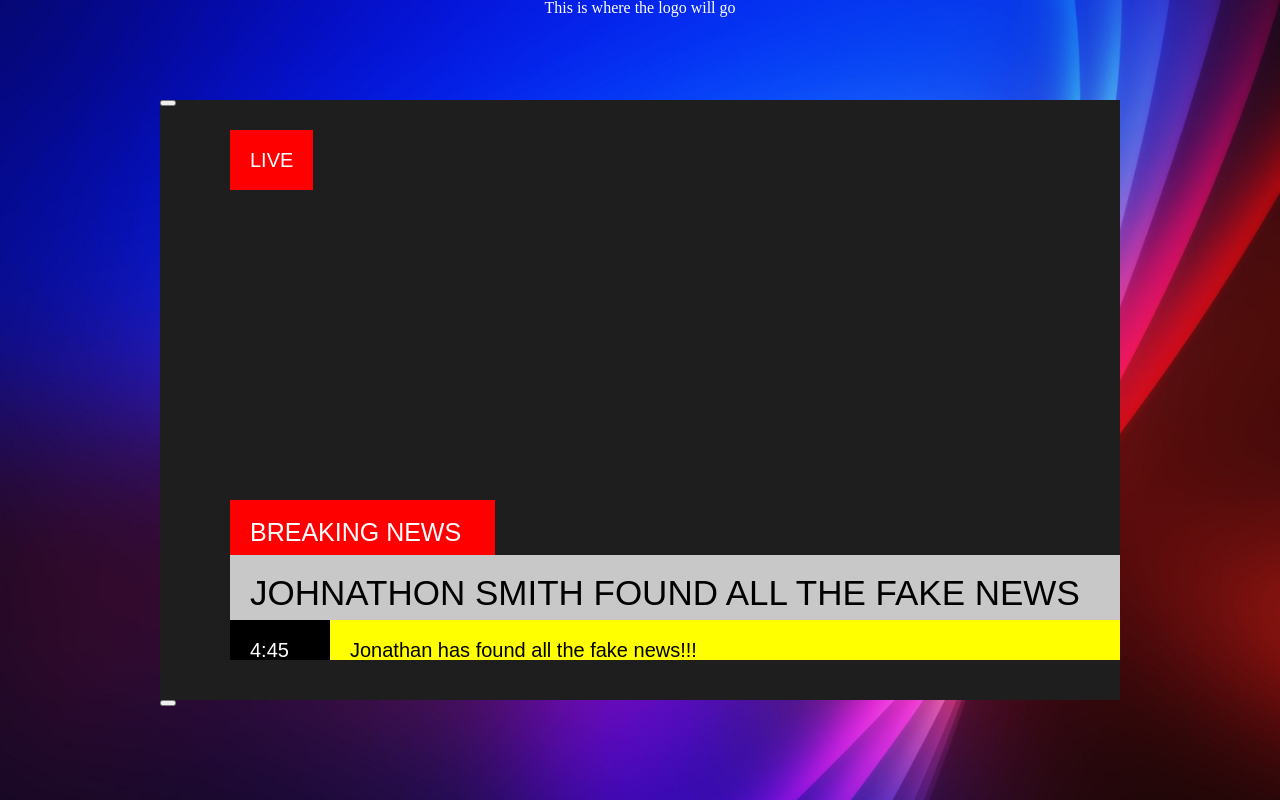
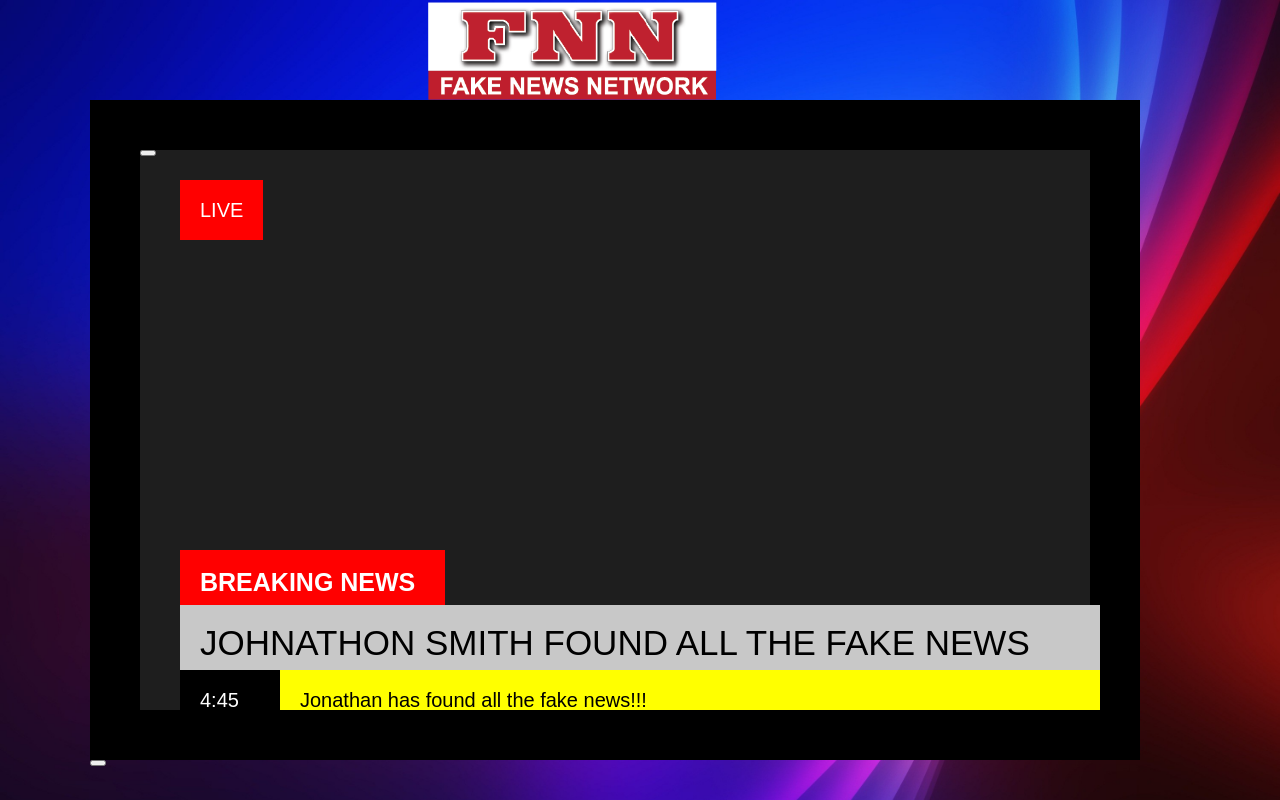
Before and after one commit to reddrum217/Trumps-Fake-News, a PHP site: page / in a window 1280 px wide. Run offline with PHP 8.4, Linux system fonts and the light colour scheme; some libraries are stand-ins or nearby versions.

Commit message:
Most HTML

```diff
--- a/assets/css/styles.css
+++ b/assets/css/styles.css
@@ -12,20 +12,30 @@
   background: yellow;
   background-size: cover;
   background-image: url("../../assets/images/206982.jpg");
+
 }
 
 header {
   background: none;
   top-margin: 300px;
   height: 100px;
+  width: 960px;
   text-align: center;
   color: white;
   padding: 30px;
+  overflow: hidden;
+}
 
+div.fnn-logo {
+    height: 100px;
+    width: auto;
+    margin: 0 auto;
+    content: url("../../assets/images/fnn-logo.png");
+    z-index: 10;
 }
 
 .wrapper {
-  width: 960px;
+  width: 1100px;
   margin: 0 auto;
 }
 
@@ -34,12 +44,23 @@
 #television {
   background: rgb(30,30,30) ;
   position: relative;
-  height: 600px;
+  height: 660px;
+  width:1050px;
+  border-style: solid;
+  border-color: black;
+  border-width: 50px;
+}
+
+.fake-video {
+  position: absolute;
+  z-index: 1;
+  min-height: 100%;
+  width: 960px;
 }
 
 #live {
   margin-top: 30px;
-  margin-left: 70px;
+  margin-left: 40px;
   background: red;
   position: absolute;
   padding: 20px;
@@ -47,27 +68,30 @@
   font-family: arial;
   font-size: 20px;
   font-style: bold;
+  z-index: 2;
+
 }
 
 
 #breaking-news{
   margin-top: 400px;
-  margin-left: 70px;
+  margin-left: 40px;
   background: red;
   position: absolute;
   padding: 20px;
   color: white;
   font-family: arial;
   font-size: 25px;
-  font-style: bold;
+  font-weight: bold;
   width: 265px;
+  z-index: 3;
 
 }
 
 
 #white-box{
   margin-top: 455px;
-  margin-left: 70px;
+  margin-left: 40px;
   background: rgb(200,200,200);
   position: absolute;
   padding: 20px;
@@ -75,14 +99,15 @@
   font-family: arial;
   font-size: 35px;
   font-style: bold;
-  width: 890px;
+  width: 920px;
   height: 65px;
+  z-index: 4;
 
 }
 
 #timer{
   margin-top: 520px;
-  margin-left: 70px;
+  margin-left: 40px;
   background: black;
   position: absolute;
   padding: 20px;
@@ -92,12 +117,13 @@
   font-style: bold;
   width: 100px;
   height: 30px;
+  z-index: 5;
 
 }
 
 #stats-box{
   margin-top: 520px;
-  margin-left: 170px;
+  margin-left: 140px;
   background: yellow;
   position: absolute;
   padding: 20px;
@@ -105,8 +131,9 @@
   font-family: arial;
   font-size: 20px;
   font-style: bold;
-  width: 790px;
+  width: 820px;
   height: 30px;
+  z-index: 6;
 
 }
 
--- a/assets/javascript/trumpAnimation.js
+++ b/assets/javascript/trumpAnimation.js
@@ -1,21 +1,21 @@
 // Animate Characters Start
-alert('hi');
 
 
-var cartoonFileLeft = 'assets/images/PlayersL/' + team + 'L.png';
+
+// var cartoonFileLeft = 'assets/images/PlayersL/' + team + 'L.png';
 
 
-masterAnimate()
+masterAnimate("left", "right")
 
 // runIt();
 function masterAnimate(trumpLeft, trumpRight) {
     animate1()
     // $('#textUpdate1').hide();
-    $('#trump-left').append(charImageL);
+    $('#trump-left').append(trumpLeft);
     $('#trump-left').css("visibility", "hidden");
     // $('#characterLeft').css('z-index', 2000);
 
-    $('#trump-right').append(charImageR);
+    $('#trump-right').append(trumpRight);
     $('#trump-right').css("visibility", "hidden");;
 
 
@@ -25,14 +25,16 @@
     // setTimeout(function(){ $("img[data-playerteamnumber='2']").css("visibility", "visible"); }, 3600);
 
     function animate1 () {
-        var themesong = new Audio('assets/sound/NFL_incredibox.mp3');
-        themesong.volume = .2;
+        var themesong = new Audio('./assets/sound/incredibox.mp3');
+        themesong.volume = 1;
         themesong.play();
 
         function ram1(){
-        var hit1 = new Audio('assets/sound/trumpfakenews.mp3');
+        var hit1 = new Audio('./assets/sound/trumpfakenews.mp3');
+        hit1.volume = .5;
         hit1.play();
         }
+
         setTimeout(ram1, 1000*9);
 
 
@@ -185,50 +187,3 @@
 };
 
 // Animate Characters End
-
-
-
-
-
-
-
-
-
-
-
-// PUT THIS BACK IN THE HTML FILE TO TEST
-
-//alert('hi');<script type="text/javascript">
-    // Event listener for our cat-button
-
-
-      // Storing our giphy API URL for a random cat image
-      var queryURL = "http://api.giphy.com/v1/gifs/random?api_key=dc6zaTOxFJmzC&tag=trump";
-
-      // TrumpID: l0Iyau7QcKtKUYIda
-      // link to JSON
-
-      // Perfoming an AJAX GET request to our queryURL
-      $.ajax({
-        url: queryURL,
-        method: "GET"
-      })
-
-      // After the data from the AJAX request comes back
-      .done(function(response) {
-
-        // Saving the image_original_url property
-        var imageUrl = response.data[3].image_original_url;
-
-        // Creating and storing an image tag
-        var trumpImage = $("<img>");
-
-        // Setting the catImage src attribute to imageUrl
-        trumpImage.attr("src", imageUrl);
-        trumpImage.attr("alt", "trump image");
-
-        // Prepending the catImage to the images div
-        $("#television").prepend(trumpImage);
-      });
-
-  </script>
--- a/index.html
+++ b/index.html
@@ -23,15 +23,14 @@
   <div class="wrapper">
 
   <header>
-		<div>This is where the logo will go</div>
+         <div class="fnn-logo"></div>
+
 	</header>
 
 
 		<section>
 			<div id="television">
 			<!--This is where the television graphics will go. The videos of Trump will display here on the homepage-->
-
-
 
 
 				<div id="live">LIVE</div>
@@ -54,13 +53,6 @@
 					<button type="submit" id="Sign Up"></div>
 				</form>
 
-
-
-
-
-
-
-
 			</div>
 
     </section>
@@ -68,12 +60,16 @@
   </div>
 
 
+
+
+
+
 	<script src="http://code.jquery.com/jquery-2.1.3.min.js"></script>
   <script type = "text/javascript" src = "https://ajax.googleapis.com/ajax/libs/jquery/2.1.3/jquery.min.js"></script>
 
     <!-- <script src="assets/javascript/smAnimation.js"></script> -->
 
-  <script src="assets/javascript/trumpAnimation.js"></script>
+  <script src="./assets/javascript/trumpAnimation.js"></script>
 
 <!--  Scripts-->
 
@@ -83,7 +79,7 @@
 
 
       // Storing our giphy API URL for a random cat image
-      var queryURL = "http://api.giphy.com/v1/gifs/random?api_key=dc6zaTOxFJmzC&tag=trump";
+      var queryURL = "http://api.giphy.com/v1/gifs/search?q=trump&api_key=dc6zaTOxFJmzC";
 
       // TrumpID: l0Iyau7QcKtKUYIda
       // link to JSON
@@ -106,10 +102,47 @@
         // Setting the catImage src attribute to imageUrl
         trumpImage.attr("src", imageUrl);
         trumpImage.attr("alt", "trump image");
-
+        trumpImage.attr("class", "fake-video");
         // Prepending the catImage to the images div
         $("#television").prepend(trumpImage);
+
       });
+
+//rainbow-abstract-glare
+
+//second AJAX
+      var queryURL2 = "http://api.giphy.com/v1/gifs/search?q=rainbow-abstract-glare&api_key=dc6zaTOxFJmzC";
+
+      // TrumpID: l0Iyau7QcKtKUYIda
+      // link to JSON
+
+      // Perfoming an AJAX GET request to our queryURL
+      $.ajax({
+        url: queryURL2,
+        method: "GET"
+      })
+
+      // After the data from the AJAX request comes back
+      .done(function(response) {
+
+        // Saving the image_original_url property
+        var imageUrl2 = response.data[1].images.original.url;
+
+        // Creating and storing an image tag
+        var rainbowImage = $("<img>");
+
+        // Setting the catImage src attribute to imageUrl
+        rainbowImage.attr("src", imageUrl2);
+        rainbowImage.attr("alt", "rainbow image");
+        rainbowImage.attr("class", "rainbow-video");
+        // Prepending the catImage to the images div
+        $("body").css('background-image', rainbowImage);
+
+      });
+
+
+
+
 
   </script>
 
```
Also changed, not shown: assets/images/fnn-logo.png (added).
